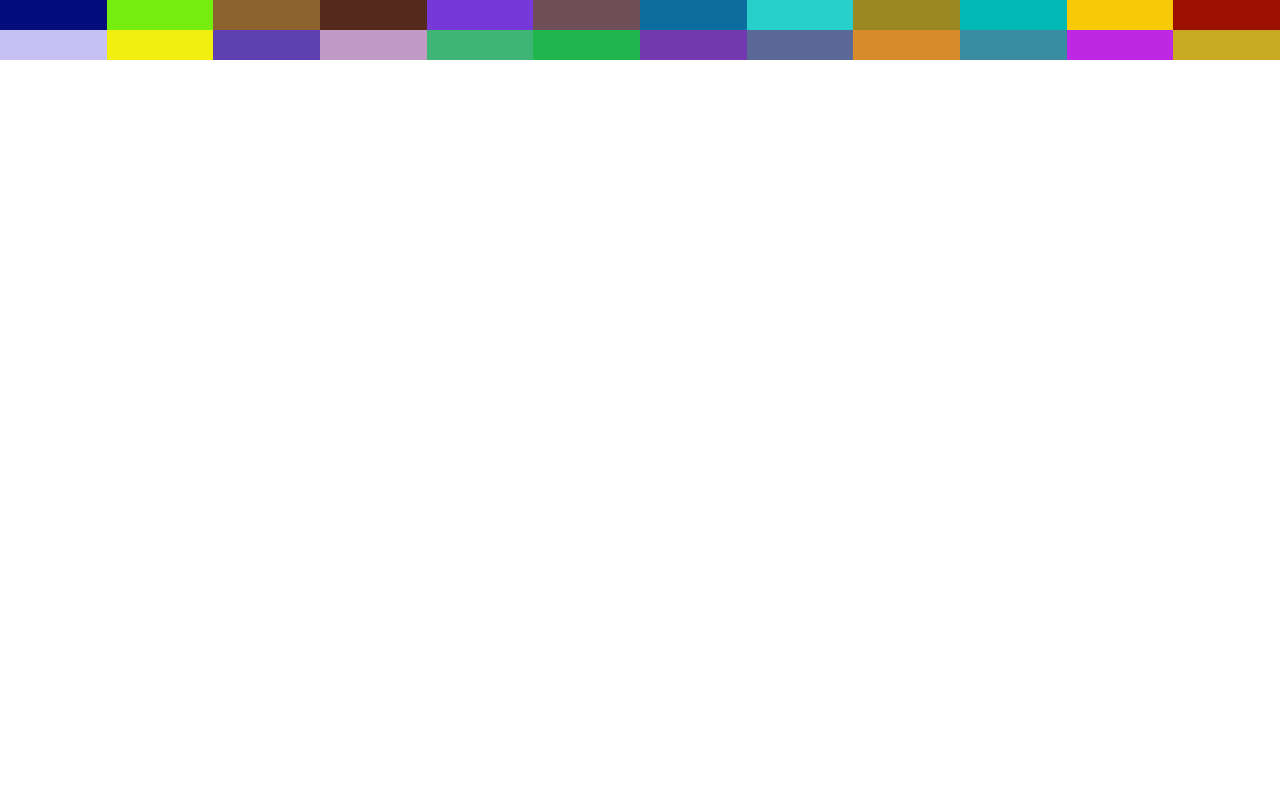
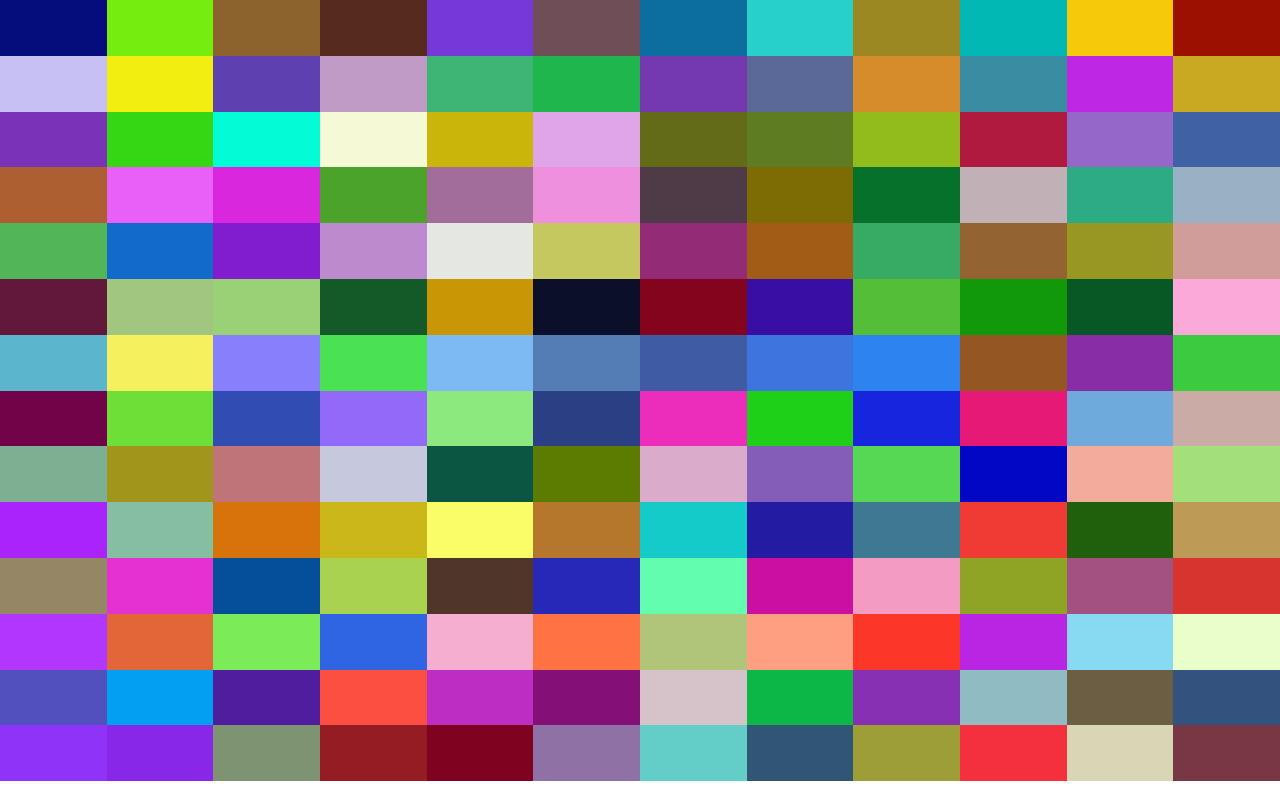
Before and after one commit to taha-cavus/Colorful-Window, a plain HTML site: page index.html in a window 1280 px wide. Drawn offline with nearby package versions, Linux system fonts and the light colour scheme.

Commit message:
A lot of lines add

```diff
--- a/index.html
+++ b/index.html
@@ -37,6 +37,164 @@
             <div class="col-1"></div>
             <div class="col-1"></div>
             <div class="col-1"></div>
+
+            <div class="col-1"></div>
+            <div class="col-1"></div>
+            <div class="col-1"></div>
+            <div class="col-1"></div>
+            <div class="col-1"></div>
+            <div class="col-1"></div>
+            <div class="col-1"></div>
+            <div class="col-1"></div>
+            <div class="col-1"></div>
+            <div class="col-1"></div>
+            <div class="col-1"></div>
+            <div class="col-1"></div>
+
+            <div class="col-1"></div>
+            <div class="col-1"></div>
+            <div class="col-1"></div>
+            <div class="col-1"></div>
+            <div class="col-1"></div>
+            <div class="col-1"></div>
+            <div class="col-1"></div>
+            <div class="col-1"></div>
+            <div class="col-1"></div>
+            <div class="col-1"></div>
+            <div class="col-1"></div>
+            <div class="col-1"></div>
+
+            <div class="col-1"></div>
+            <div class="col-1"></div>
+            <div class="col-1"></div>
+            <div class="col-1"></div>
+            <div class="col-1"></div>
+            <div class="col-1"></div>
+            <div class="col-1"></div>
+            <div class="col-1"></div>
+            <div class="col-1"></div>
+            <div class="col-1"></div>
+            <div class="col-1"></div>
+            <div class="col-1"></div>
+
+            <div class="col-1"></div>
+            <div class="col-1"></div>
+            <div class="col-1"></div>
+            <div class="col-1"></div>
+            <div class="col-1"></div>
+            <div class="col-1"></div>
+            <div class="col-1"></div>
+            <div class="col-1"></div>
+            <div class="col-1"></div>
+            <div class="col-1"></div>
+            <div class="col-1"></div>
+            <div class="col-1"></div>
+
+            <div class="col-1"></div>
+            <div class="col-1"></div>
+            <div class="col-1"></div>
+            <div class="col-1"></div>
+            <div class="col-1"></div>
+            <div class="col-1"></div>
+            <div class="col-1"></div>
+            <div class="col-1"></div>
+            <div class="col-1"></div>
+            <div class="col-1"></div>
+            <div class="col-1"></div>
+            <div class="col-1"></div>
+
+            <div class="col-1"></div>
+            <div class="col-1"></div>
+            <div class="col-1"></div>
+            <div class="col-1"></div>
+            <div class="col-1"></div>
+            <div class="col-1"></div>
+            <div class="col-1"></div>
+            <div class="col-1"></div>
+            <div class="col-1"></div>
+            <div class="col-1"></div>
+            <div class="col-1"></div>
+            <div class="col-1"></div>
+
+            <div class="col-1"></div>
+            <div class="col-1"></div>
+            <div class="col-1"></div>
+            <div class="col-1"></div>
+            <div class="col-1"></div>
+            <div class="col-1"></div>
+            <div class="col-1"></div>
+            <div class="col-1"></div>
+            <div class="col-1"></div>
+            <div class="col-1"></div>
+            <div class="col-1"></div>
+            <div class="col-1"></div>
+
+            <div class="col-1"></div>
+            <div class="col-1"></div>
+            <div class="col-1"></div>
+            <div class="col-1"></div>
+            <div class="col-1"></div>
+            <div class="col-1"></div>
+            <div class="col-1"></div>
+            <div class="col-1"></div>
+            <div class="col-1"></div>
+            <div class="col-1"></div>
+            <div class="col-1"></div>
+            <div class="col-1"></div>
+
+            <div class="col-1"></div>
+            <div class="col-1"></div>
+            <div class="col-1"></div>
+            <div class="col-1"></div>
+            <div class="col-1"></div>
+            <div class="col-1"></div>
+            <div class="col-1"></div>
+            <div class="col-1"></div>
+            <div class="col-1"></div>
+            <div class="col-1"></div>
+            <div class="col-1"></div>
+            <div class="col-1"></div>
+
+            <div class="col-1"></div>
+            <div class="col-1"></div>
+            <div class="col-1"></div>
+            <div class="col-1"></div>
+            <div class="col-1"></div>
+            <div class="col-1"></div>
+            <div class="col-1"></div>
+            <div class="col-1"></div>
+            <div class="col-1"></div>
+            <div class="col-1"></div>
+            <div class="col-1"></div>
+            <div class="col-1"></div>
+
+            <div class="col-1"></div>
+            <div class="col-1"></div>
+            <div class="col-1"></div>
+            <div class="col-1"></div>
+            <div class="col-1"></div>
+            <div class="col-1"></div>
+            <div class="col-1"></div>
+            <div class="col-1"></div>
+            <div class="col-1"></div>
+            <div class="col-1"></div>
+            <div class="col-1"></div>
+            <div class="col-1"></div>
+
+            <div class="col-1"></div>
+            <div class="col-1"></div>
+            <div class="col-1"></div>
+            <div class="col-1"></div>
+            <div class="col-1"></div>
+            <div class="col-1"></div>
+            <div class="col-1"></div>
+            <div class="col-1"></div>
+            <div class="col-1"></div>
+            <div class="col-1"></div>
+            <div class="col-1"></div>
+            <div class="col-1"></div>
+
+
         </div>
     </div>
 
--- a/style.css
+++ b/style.css
@@ -1,4 +1,4 @@
 .col-1{
     background-color: aquamarine;
-    height: 30px;
+    height: 55.8px;
 }
```
